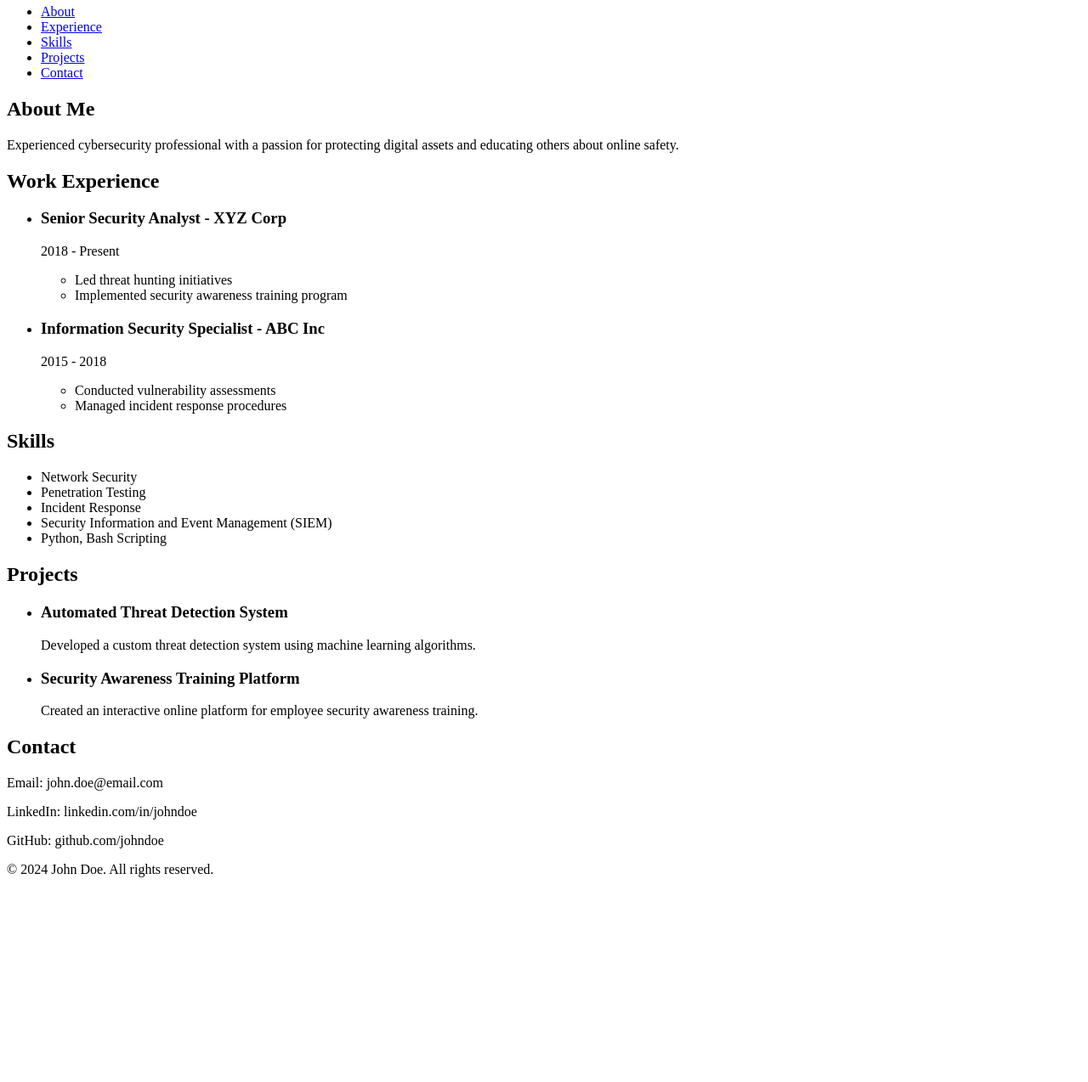
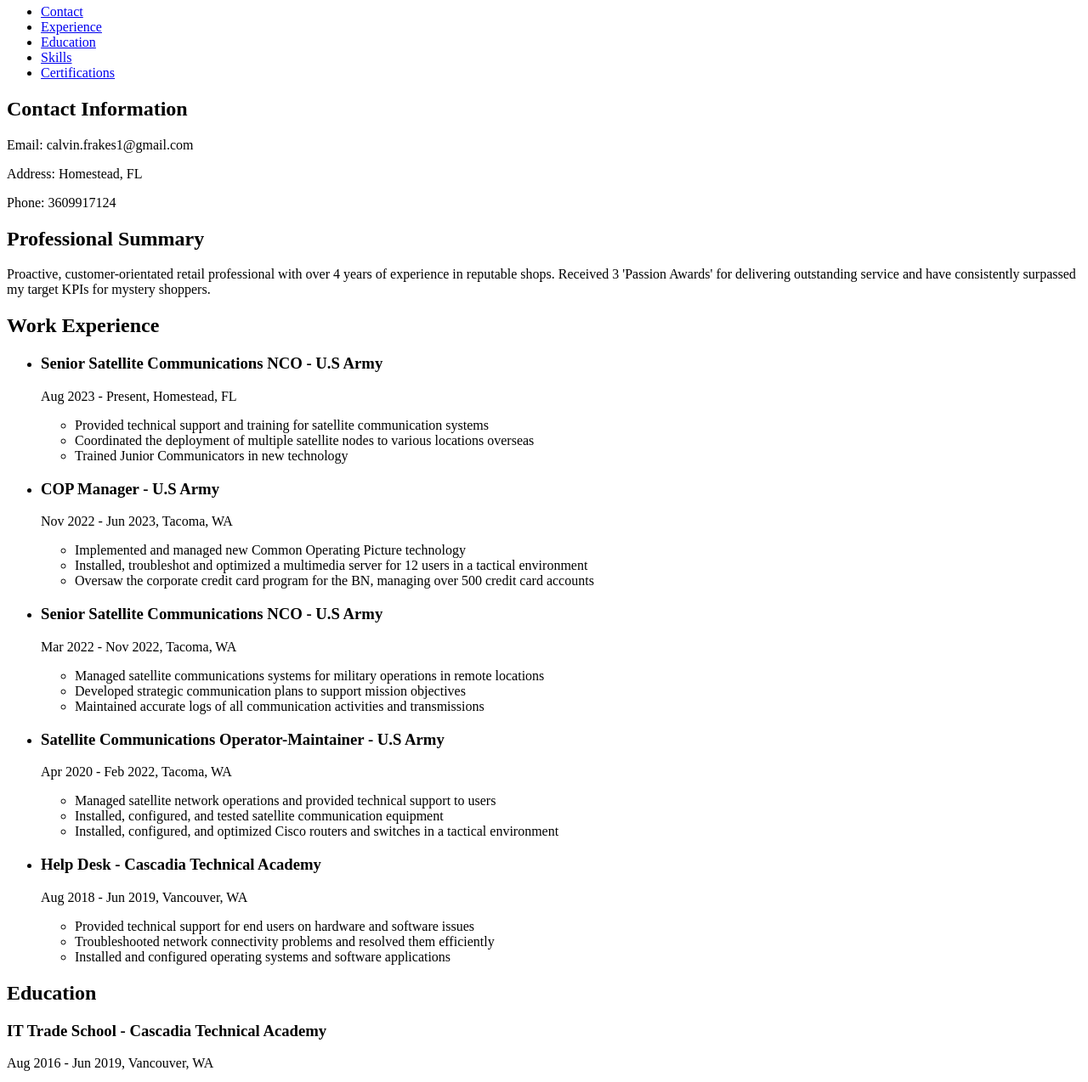
Before and after one commit to 5pungus/Calvin-Frakes, a plain HTML site: page index.html in a window 1280 px wide. Shown: the part 122-1396 px from the top of the page at 85% size. Before the commit the page ends 1171 px from the top, so only its background shows below. Drawn offline with Linux system fonts and the light colour scheme.

Commit message:
Add files via upload

```diff
--- a/index.html
+++ b/index.html
@@ -3,88 +3,122 @@
 <head>
     <meta charset="UTF-8">
     <meta name="viewport" content="width=device-width, initial-scale=1.0">
-    <title>John Doe - Cybersecurity Professional</title>
+    <title>Calvin Frakes - Senior Satellite Communications NCO</title>
     <link rel="stylesheet" href="styles.css">
 </head>
 <body>
     <header>
-        <h1>John Doe</h1>
-        <h2>Cybersecurity Professional</h2>
+        <h1>Calvin Frakes</h1>
+        <h2>Senior Satellite Communications NCO</h2>
     </header>
 
     <nav>
         <ul>
-            <li><a href="#about">About</a></li>
+            <li><a href="#contact">Contact</a></li>
             <li><a href="#experience">Experience</a></li>
+            <li><a href="#education">Education</a></li>
             <li><a href="#skills">Skills</a></li>
-            <li><a href="#projects">Projects</a></li>
-            <li><a href="#contact">Contact</a></li>
+            <li><a href="#certifications">Certifications</a></li>
         </ul>
     </nav>
 
     <main>
-        <section id="about">
-            <h2>About Me</h2>
-            <p>Experienced cybersecurity professional with a passion for protecting digital assets and educating others about online safety.</p>
+        <section id="contact">
+            <h2>Contact Information</h2>
+            <p>Email: calvin.frakes1@gmail.com</p>
+            <p>Address: Homestead, FL</p>
+            <p>Phone: 3609917124</p>
+        </section>
+
+        <section id="summary">
+            <h2>Professional Summary</h2>
+            <p>Proactive, customer-orientated retail professional with over 4 years of experience in reputable shops. Received 3 'Passion Awards' for delivering outstanding service and have consistently surpassed my target KPIs for mystery shoppers.</p>
         </section>
 
         <section id="experience">
             <h2>Work Experience</h2>
             <ul>
                 <li>
-                    <h3>Senior Security Analyst - XYZ Corp</h3>
-                    <p>2018 - Present</p>
+                    <h3>Senior Satellite Communications NCO - U.S Army</h3>
+                    <p>Aug 2023 - Present, Homestead, FL</p>
                     <ul>
-                        <li>Led threat hunting initiatives</li>
-                        <li>Implemented security awareness training program</li>
+                        <li>Provided technical support and training for satellite communication systems</li>
+                        <li>Coordinated the deployment of multiple satellite nodes to various locations overseas</li>
+                        <li>Trained Junior Communicators in new technology</li>
                     </ul>
                 </li>
                 <li>
-                    <h3>Information Security Specialist - ABC Inc</h3>
-                    <p>2015 - 2018</p>
+                    <h3>COP Manager - U.S Army</h3>
+                    <p>Nov 2022 - Jun 2023, Tacoma, WA</p>
                     <ul>
-                        <li>Conducted vulnerability assessments</li>
-                        <li>Managed incident response procedures</li>
+                        <li>Implemented and managed new Common Operating Picture technology</li>
+                        <li>Installed, troubleshot and optimized a multimedia server for 12 users in a tactical environment</li>
+                        <li>Oversaw the corporate credit card program for the BN, managing over 500 credit card accounts</li>
+                    </ul>
+                </li>
+                <li>
+                    <h3>Senior Satellite Communications NCO - U.S Army</h3>
+                    <p>Mar 2022 - Nov 2022, Tacoma, WA</p>
+                    <ul>
+                        <li>Managed satellite communications systems for military operations in remote locations</li>
+                        <li>Developed strategic communication plans to support mission objectives</li>
+                        <li>Maintained accurate logs of all communication activities and transmissions</li>
+                    </ul>
+                </li>
+                <li>
+                    <h3>Satellite Communications Operator-Maintainer - U.S Army</h3>
+                    <p>Apr 2020 - Feb 2022, Tacoma, WA</p>
+                    <ul>
+                        <li>Managed satellite network operations and provided technical support to users</li>
+                        <li>Installed, configured, and tested satellite communication equipment</li>
+                        <li>Installed, configured, and optimized Cisco routers and switches in a tactical environment</li>
+                    </ul>
+                </li>
+                <li>
+                    <h3>Help Desk - Cascadia Technical Academy</h3>
+                    <p>Aug 2018 - Jun 2019, Vancouver, WA</p>
+                    <ul>
+                        <li>Provided technical support for end users on hardware and software issues</li>
+                        <li>Troubleshooted network connectivity problems and resolved them efficiently</li>
+                        <li>Installed and configured operating systems and software applications</li>
                     </ul>
                 </li>
             </ul>
         </section>
 
+        <section id="education">
+            <h2>Education</h2>
+            <h3>IT Trade School - Cascadia Technical Academy</h3>
+            <p>Aug 2016 - Jun 2019, Vancouver, WA</p>
+            <p>Learned computer systems, troubleshooting, networking, and software. Worked as an IT technician serving the school.</p>
+        </section>
+
         <section id="skills">
             <h2>Skills</h2>
             <ul>
-                <li>Network Security</li>
-                <li>Penetration Testing</li>
-                <li>Incident Response</li>
-                <li>Security Information and Event Management (SIEM)</li>
-                <li>Python, Bash Scripting</li>
+                <li>Technical Aptitude</li>
+                <li>Customer Service</li>
+                <li>Fast Learner</li>
+                <li>Hands On Learner</li>
             </ul>
         </section>
 
-        <section id="projects">
-            <h2>Projects</h2>
+        <section id="certifications">
+            <h2>Certifications & Courses</h2>
             <ul>
-                <li>
-                    <h3>Automated Threat Detection System</h3>
-                    <p>Developed a custom threat detection system using machine learning algorithms.</p>
-                </li>
-                <li>
-                    <h3>Security Awareness Training Platform</h3>
-                    <p>Created an interactive online platform for employee security awareness training.</p>
-                </li>
+                <li>Microsoft Technology Associate: Windows OS</li>
+                <li>Microsoft Technology Associate: Security Fundamentals</li>
+                <li>Microsoft Technology Associate: Networking Fundamentals</li>
+                <li>CompTIA A+</li>
+                <li>CompTIA Sec+</li>
+                <li>TouchPoint WiFi Analysis</li>
+                <li>TouchPoint Raspberry PI</li>
             </ul>
-        </section>
-
-        <section id="contact">
-            <h2>Contact</h2>
-            <p>Email: john.doe@email.com</p>
-            <p>LinkedIn: linkedin.com/in/johndoe</p>
-            <p>GitHub: github.com/johndoe</p>
         </section>
     </main>
 
     <footer>
-        <p>&copy; 2024 John Doe. All rights reserved.</p>
+        <p>&copy; 2024 Calvin Frakes. All rights reserved.</p>
     </footer>
 </body>
 </html>
```
